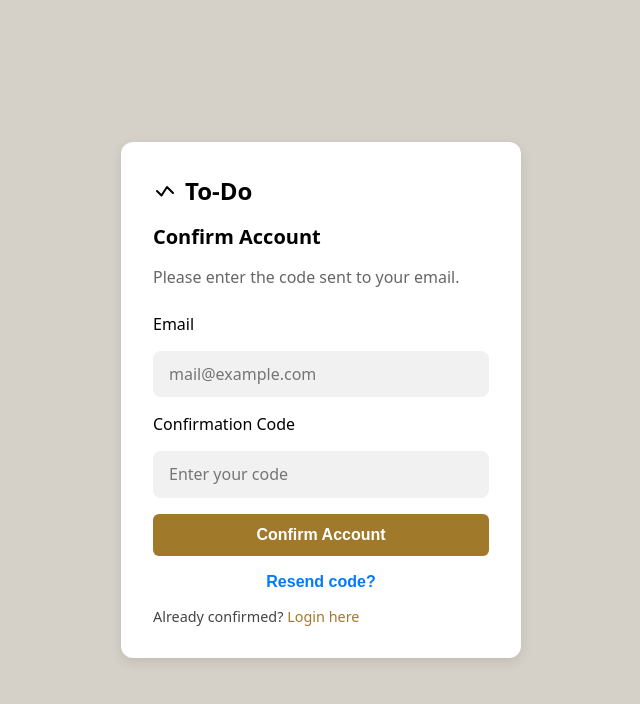
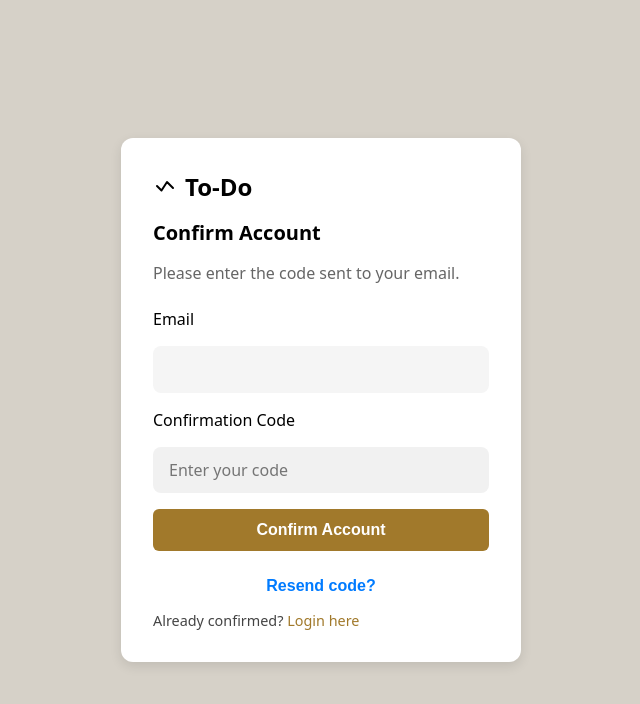
Before and after one commit to NicoleSung/project3_todo, a React (Vite) app in the folder client/: page /register/confirm in a window 1280 px wide. Shown: the top 704 px of the page, without its empty margins (319-959 px from the left). Built offline with nearby package versions, Linux system fonts and the light colour scheme; what amazon-cognito-identity-js would draw is missing.

Commit message:
Updated auth files and package*.json files.

```diff
--- a/client/package.json
+++ b/client/package.json
@@ -8,6 +8,7 @@
     "preview": "vite preview"
   },
   "dependencies": {
+    "amazon-cognito-identity-js": "^6.3.15",
     "dayjs": "^1.11.13",
     "react": "^18.2.0",
     "react-dom": "^18.2.0",
--- a/client/src/components/auth/Confirmation.tsx
+++ b/client/src/components/auth/Confirmation.tsx
@@ -108,7 +108,6 @@ export default function Confirm() {
   const navigate = useNavigate();
   const location = useLocation<LocationState>();
 
-  // Initialize username from location.state if available
   const [form, setForm] = useState<{ username: string; code: string }>({
     username: location.state?.username || '',
     code: '',
@@ -116,7 +115,6 @@ export default function Confirm() {
   const [error, setError] = useState<string>('');
   const [info, setInfo] = useState<string>('');
 
-  // Keep form.username in sync if location.state changes
   useEffect(() => {
     if (location.state?.username) {
       setForm(f => ({ ...f, username: location.state!.username! }));
@@ -143,7 +141,11 @@ export default function Confirm() {
         setError(err.message || 'Confirmation failed.');
       } else {
         console.log('User confirmed successfully', data);
-        navigate('/login');
+        setInfo('Account confirmed! Redirecting to login...');
+        // Auto-redirect to login after 2 seconds
+        setTimeout(() => {
+          navigate('/login');
+        }, 2000);
       }
     });
   };
@@ -203,10 +205,9 @@ export default function Confirm() {
         <input
           name="username"
           type="text"
-          placeholder="mail@example.com"
           required
           value={form.username}
-          onChange={handleChange}
+          readOnly
         />
 
         <label>Confirmation Code</label>
@@ -228,7 +229,14 @@ export default function Confirm() {
         <button
           type="button"
           onClick={handleResend}
-          style={{ background: 'none', border: 'none', color: '#007bff', cursor: 'pointer', padding: 0 }}
+          style={{
+            background: 'none',
+            border: 'none',
+            color: '#007bff',
+            cursor: 'pointer',
+            padding: 0,
+            marginTop: '10px'
+          }}
         >
           Resend code?
         </button>
--- a/client/src/components/auth/Register.tsx
+++ b/client/src/components/auth/Register.tsx
@@ -17,8 +17,7 @@ export default function Register() {
   const hasLowercase = /[a-z]/.test(form.password);
   const hasNumber = /[0-9]/.test(form.password);
   const hasSpecialChar = /[!@#$%^&*(),.?":{}|<>]/.test(form.password);
-  const allValid =
-    isLongEnough && hasUppercase && hasLowercase && hasNumber && hasSpecialChar;
+  const allValid = isLongEnough && hasUppercase && hasLowercase && hasNumber && hasSpecialChar;
 
   const handleChange = (e: ChangeEvent<HTMLInputElement>) => {
     setForm({ ...form, [e.target.name]: e.target.value });
```
Also changed, not shown: 1 other file (tests, documents, lock files or other folders).
